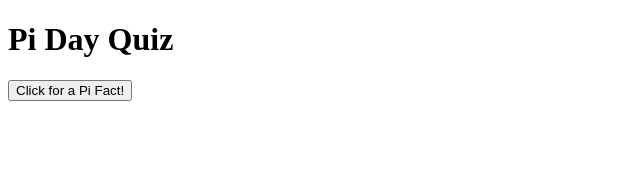
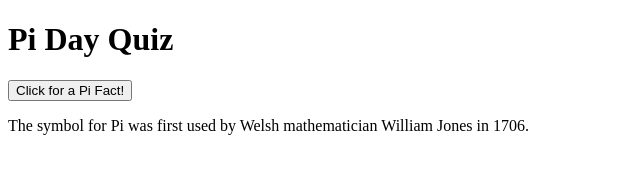
Before and after one commit to MiniMango2025/Pi-Day, a plain HTML site: page index.html in a window 1280 px wide. Both pictures are taken after a click on the button "Click for a Pi Fact!". Shown: the whole page, without its empty margins (0-640 px from the left). Drawn offline with Linux system fonts and the light colour scheme.

Commit message:
Update index.html

```diff
--- a/index.html
+++ b/index.html
@@ -15,9 +15,9 @@
           "Pi is approximately 3.14159.",
           "Pi is an irrational number, meaning it never ends or repeats.",
           "The symbol for Pi (π) was first used by Welsh mathematician William Jones in 1706.",
-          "It is also known as "Archimedes constant." ,
-          "The symbol for pi was first used by Welsh mathematician William Jones in 1706." ,
-          "Pi Day is celebrated on March 14th (3/14).",
+          "It is also known as 'Archimedes constant.'",
+          "The symbol for Pi was first used by Welsh mathematician William Jones in 1706.",
+          "Pi Day is celebrated on March 14th (3/14)."
         ];
         const randomFact = facts[Math.floor(Math.random() * facts.length)];
         document.getElementById("fact").textContent = randomFact;
```
